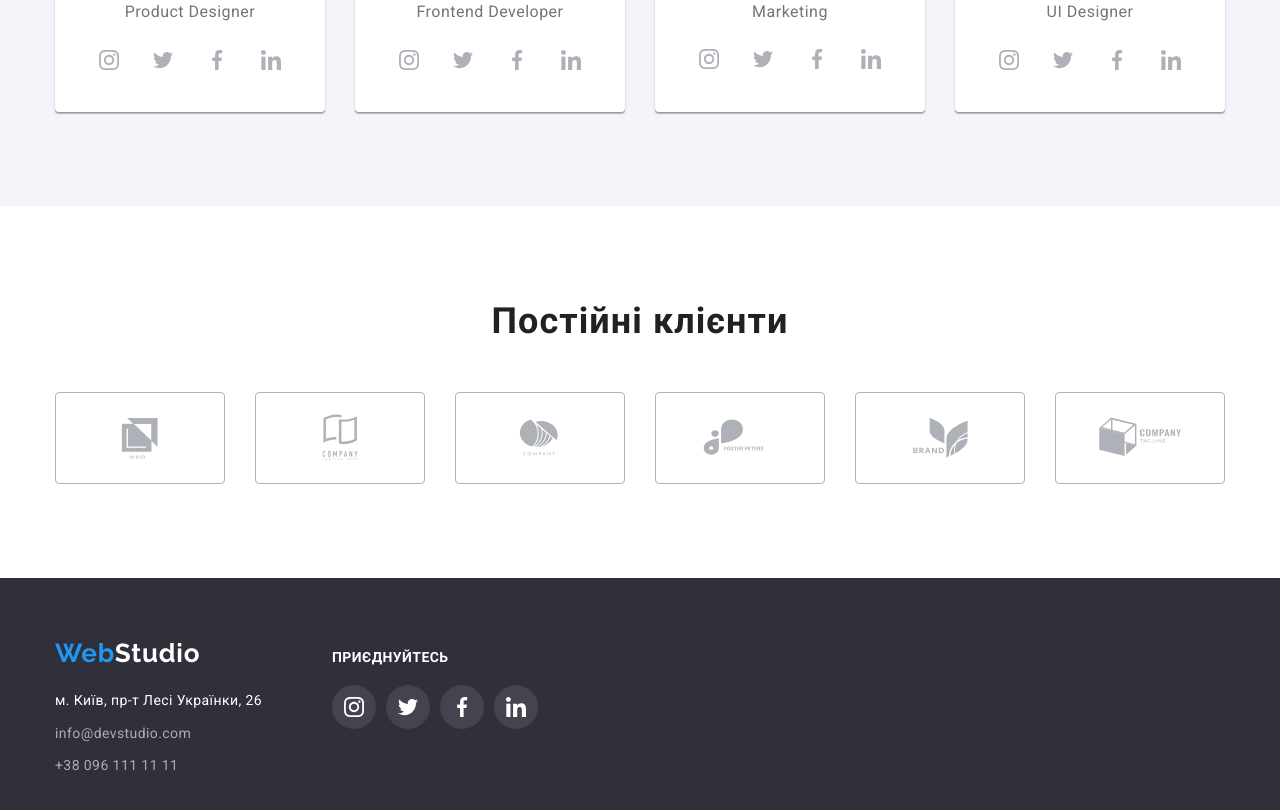
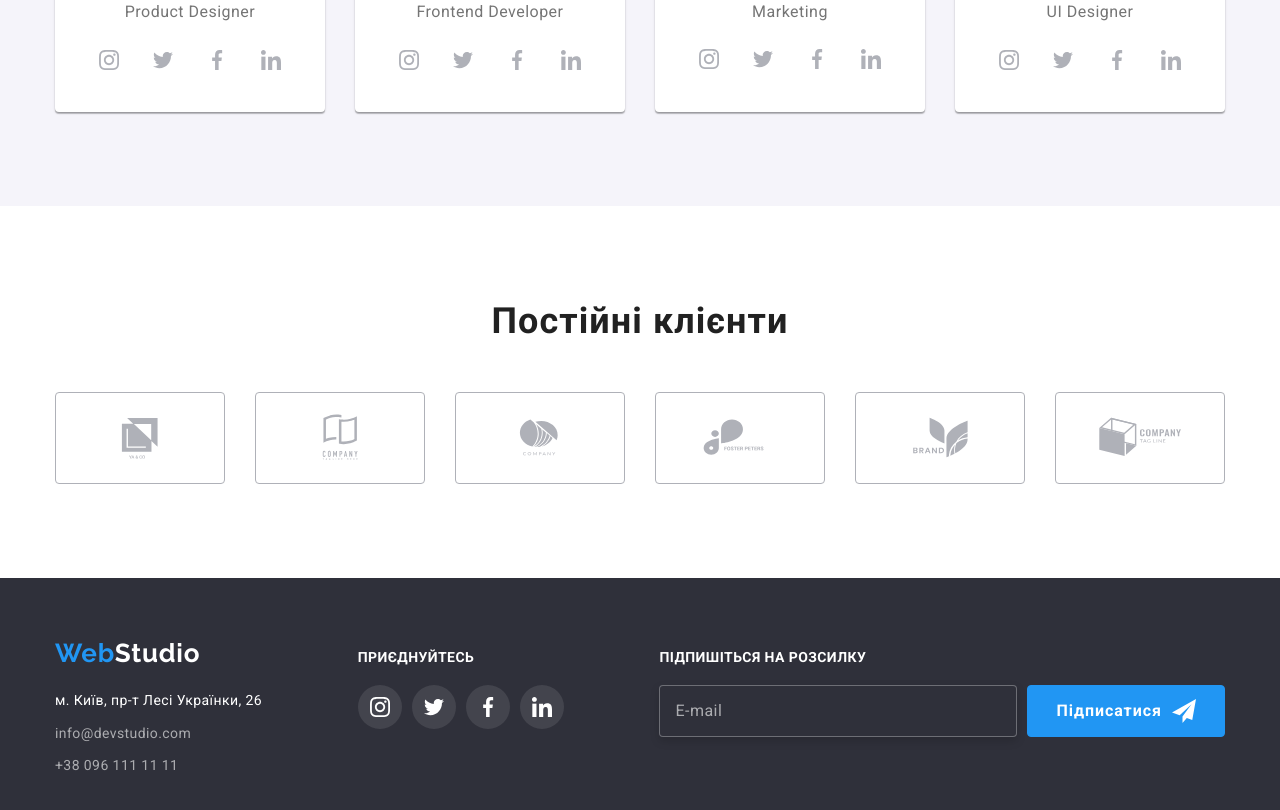
Before and after one commit to YuriyPilipenkoKH/goit-markup-hw-06, a plain HTML site: page index.html in a window 1280 px wide. Shown: the part 2099-2909 px from the top of the page. Drawn offline with nearby package versions, Linux system fonts and the light colour scheme.

Commit message:
footer done

```diff
--- a/css/styles.css
+++ b/css/styles.css
@@ -9,6 +9,8 @@
     --contact: #757575;
     --team: #F5F4FA;
     --mail: #FFFFFF99;
+    --footer-input: #FFFFFF4c;
+
     --line: #ececec;
     --box-shadow-first:
     0px 1px 3px rgba(0, 0, 0, 0.12),
@@ -583,11 +585,12 @@ a:active, a:focus { outline: none; }
 .footer-content {
     display: flex;
     align-items: baseline;
+    justify-content: space-between;
 
 }
 .join {
 
-    margin-left: 70px;
+    /* margin-left: 70px; */
     width: 206px;
 }
 
@@ -625,7 +628,7 @@ a:active, a:focus { outline: none; }
 
 }
 
-.join-title {
+.to-join {
     margin-bottom: 20px;
     font-weight: 700;
     font-size: 14px;
@@ -635,6 +638,106 @@ a:active, a:focus { outline: none; }
 
     color: var(--main-background);
 }
+.to-subscribe {
+    margin-bottom: 20px;
+    font-weight: 700;
+    font-size: 14px;
+    line-height: 16px;
+    letter-spacing: 0.03em;
+    text-transform: uppercase;
+
+    color: var(--main-background);
+}
+
+.form-input {
+    padding: 15px 0 15px 15px;
+    width: 358px;
+    font-size: 16px;
+    line-height: calc(20 / 16);
+    letter-spacing: 0.03em;
+
+    color: var(--mail);
+    background-color: var(--footer);
+    border: 1px solid var(--footer-input);
+    filter: drop-shadow(0px 4px 4px rgba(0, 0, 0, 0.15));
+    border-radius: 4px;
+}
+.form-field-footer {
+    display: flex;
+}
+.form-field-footer input::placeholder {
+    font-size: 16px;
+    line-height: calc(20 / 16);
+    letter-spacing: 0.03em;
+
+    color: var(--mail);
+}
+.subscribe-button {
+    display: flex;
+    flex-direction: raw;
+    margin-left: 10px;
+    padding: 8px 28px;
+
+    font-family: inherit;
+    font-style: normal;
+    font-weight: 700;
+    font-size: 16px;
+    line-height: 1.87;
+    align-items: center;
+    text-align: center;
+    letter-spacing: 0.06em;
+    color: var(--main-background);
+    letter-spacing: 0.06em;
+    background-color: var(--button);
+    border-radius: 4px;
+    border-color: transparent;
+    border: 1px solid var(--button);
+    cursor: pointer;
+
+    transition-property: background-color;
+    transition-duration: 250ms;
+    transition-timing-function: var(--cubic);
+
+}
+.subscribe-button:hover,
+.subscribe-button:focus {
+
+    background-color: var(--button-active);
+}
+.send {
+    fill: var(--main-background);
+    margin-left: 10px;
+}
+/* .order-button {
+    padding: 10px 32px;
+
+    font-family: inherit;
+    font-style: normal;
+    font-weight: 700;
+    font-size: 16px;
+    line-height: 1.87;
+    align-items: center;
+    text-align: center;
+    letter-spacing: 0.06em;
+    color: var(--main-background);
+    letter-spacing: 0.06em;
+    background-color: var(--button);
+    border-radius: 4px;
+    border-color: transparent;
+    border: 1px solid var(--button);
+    cursor: pointer;
+
+    transition-property: background-color;
+    transition-duration: 250ms;
+    transition-timing-function: var(--cubic);
+}
+.order-button:hover,
+.order-button:focus {
+
+    background-color: var(--button-active);
+} */
+/*features*/
+
 /*portfolio*/
 .portfolio {
     padding: 94px 0;
--- a/index.html
+++ b/index.html
@@ -429,7 +429,7 @@
 
           </div>
           <div class="join">
-            <h2 class="join-title">приєднуйтесь</h2>
+            <h2 class="to-join">приєднуйтесь</h2>
             <ul class="footer-item-social">
               <li class="social-item">
                 <a href="#" class="footer-social-link">
@@ -469,7 +469,30 @@
               </li>
             </ul>
           </div>
+
+          <div>
+            <h2 class="to-subscribe">Підпишіться на розсилку</h2>
+            <form class="form">
+              <div class="form-field-footer">
+                <label for="mail"></label>
+                <input class="form-input"
+                 type="email"
+                 name="mail"
+                 id="mail"
+                 placeholder="E-mail"
+                 autofocus />
+
+                <button class="subscribe-button" type="submit">Підписатися
+                  <svg class="send" width="24" height="24">
+                    <use href="./images/icons.svg#send"></use>
+                  </svg>
+                </button>
+
+              </div>
+            </form>
+          </div>
       </div>
+
   </footer>
 
   <div class="backdrop is-hidden" data-modal>
```
Also changed, not shown: images/envelope.svg (deleted), images/icon-envelope.svg (deleted), images/icon-smartphone.svg (deleted), images/icons.svg (added), images/smartphone.svg (deleted).
